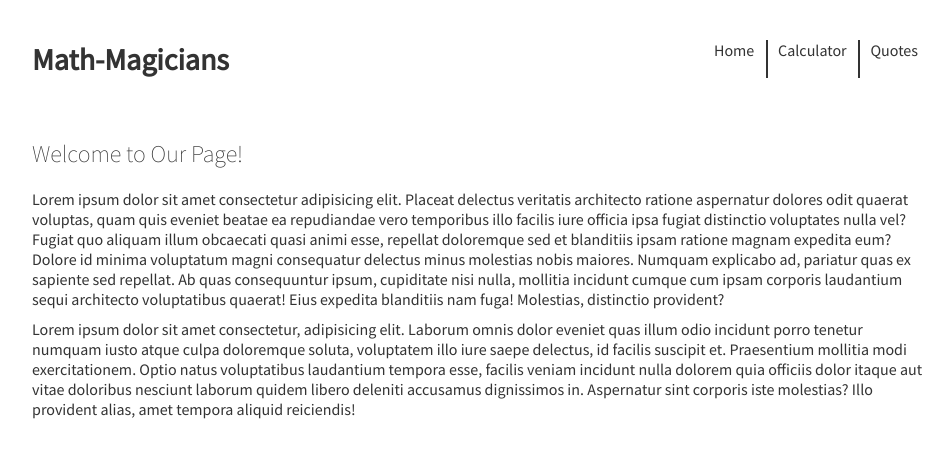
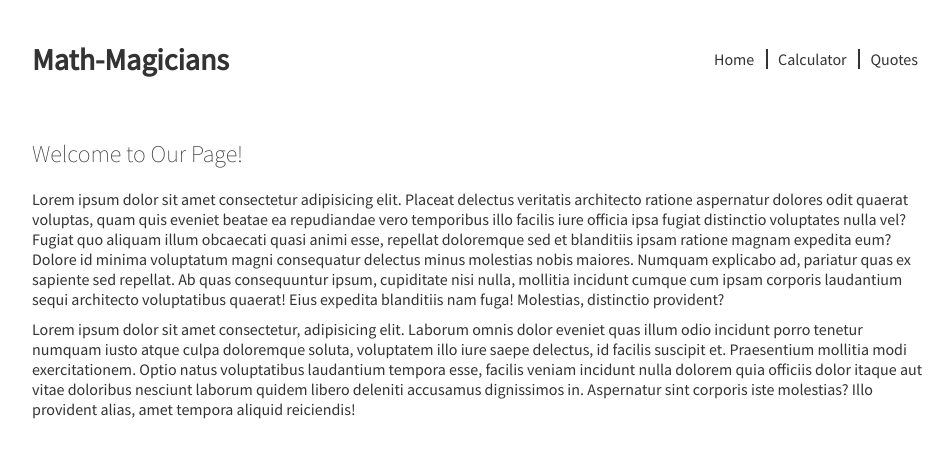
Before and after one commit to kkolade/math-magician, a React (Create React App) app: page / in a window 1280 px wide. Shown: the top 458 px of the page, without its empty margins (160-1112 px from the left). Built offline with nearby package versions, Linux system fonts and the light colour scheme.

Commit message:
align navbar content

```diff
--- a/src/app.css
+++ b/src/app.css
@@ -1,6 +1,7 @@
 .navbar {
   display: flex;
   justify-content: space-between;
+  align-items: center;
   margin-bottom: 6rem;
 }
 
```
